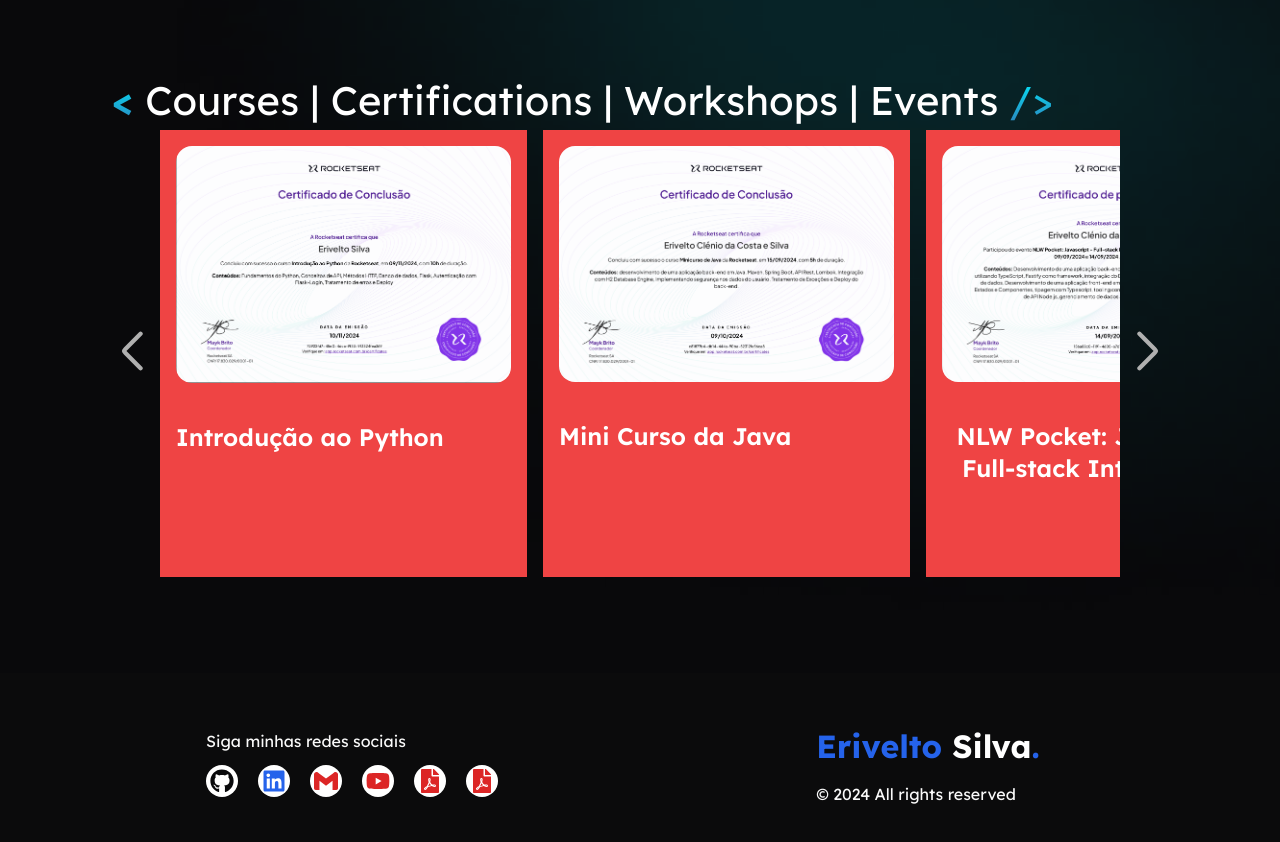
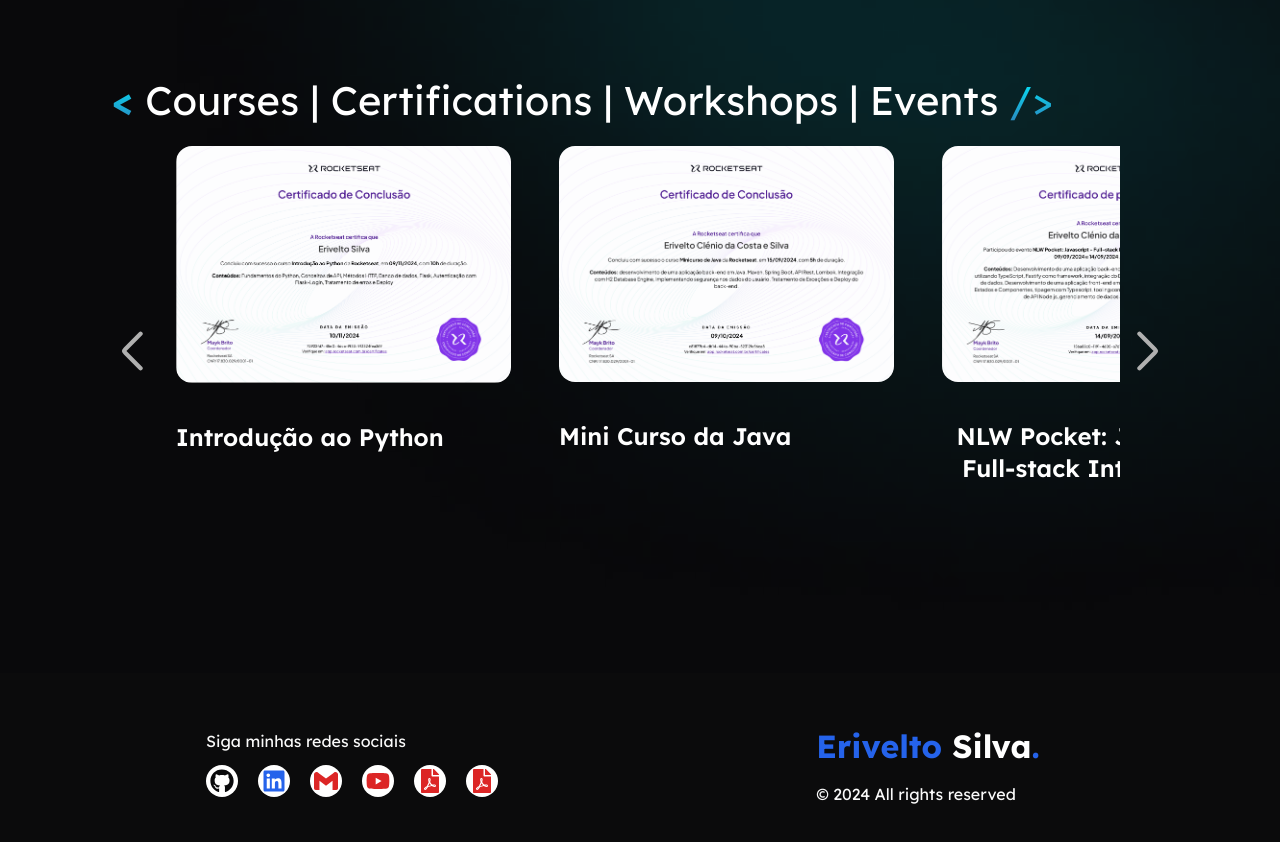
Before and after one commit to EriveltoSilva/portfolio, a Next.js app: page / in a window 1280 px wide. Shown: the part 6620-7462 px from the top of the page. Built offline with nearby package versions, Linux system fonts and the light colour scheme.

Commit message:
Update CertificateCard.tsx

```diff
--- a/src/components/certificates/CertificateCard.tsx
+++ b/src/components/certificates/CertificateCard.tsx
@@ -12,7 +12,7 @@ interface CaseProps {
 
 export const CertificateCard = ({ title, description, image, altImage, className, handleOnclick }: CaseProps) => {
   return (
-    <article className="space-y-8 md:w-[367px] w-full h-auto p-4 flex-shrink-0 bg-red-500">
+    <article className="space-y-8 md:w-[367px] w-full h-auto p-4 flex-shrink-0">
       <button onClick={handleOnclick} className="w-full">
         <Image
           src={image}
```
